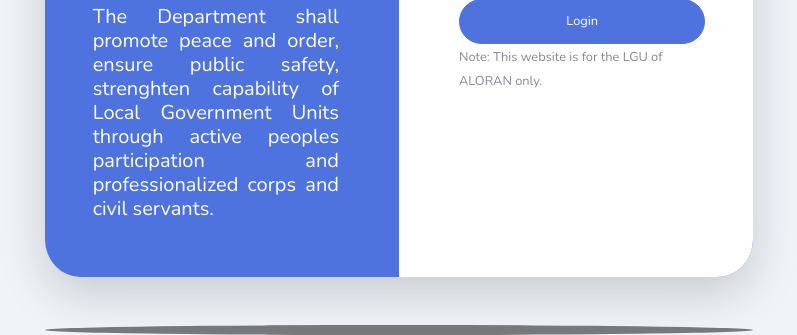
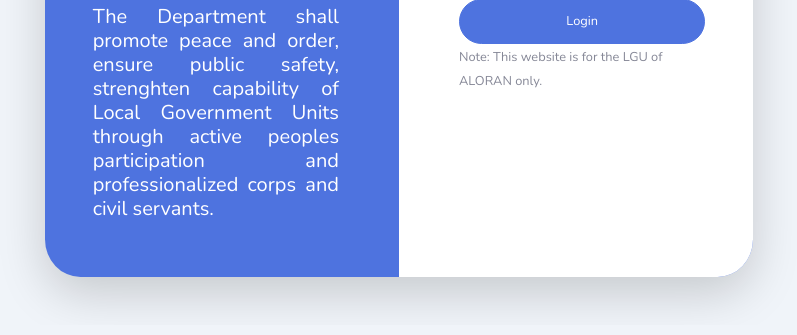
Before and after one commit to badiang/mabisa, a PHP site: page /mabisa/ in a window 1280 px wide. Shown: the part 528-863 px from the top of the page, without its empty margins (241-1038 px from the left). After the commit the page ends 834 px from the top, so only its background shows below. Run offline with PHP 8.4, Linux system fonts and the light colour scheme.

Commit message:
Removed the black horizontal rule element.

```diff
--- a/index.php
+++ b/index.php
@@ -125,7 +125,7 @@
                         </div>
                     </div>
                 </div>
-                <div style="background-color: black; height: 10px;width: 100%;border-radius: 50%;opacity: 0.5;"></div>
+
             </div>
 
         </div>
```
